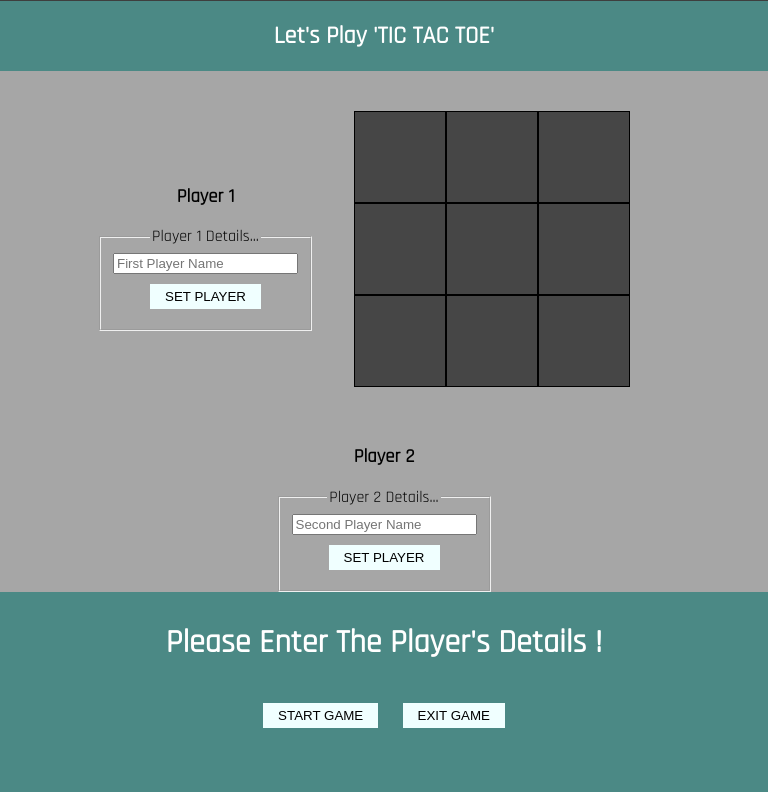
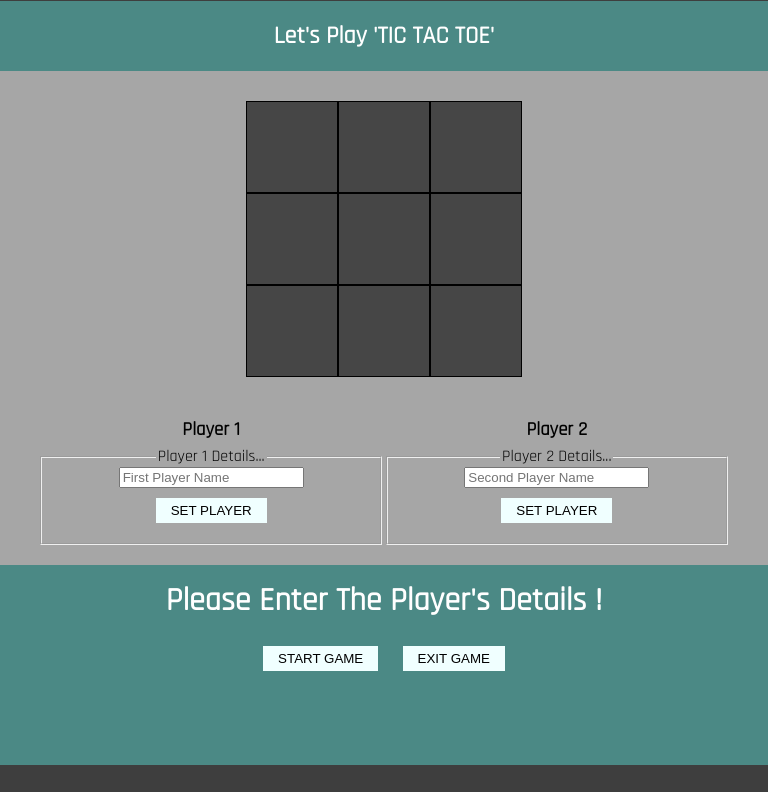
Before and after one commit to EbyChacko/project2_game, a plain HTML site: page tic-tac-toe.html in a window 768 px wide. Shown: the part 154-946 px from the top of the page. After the commit the page ends 919 px from the top, so only its background shows below. Drawn offline with Linux system fonts and the light colour scheme.

Commit message:
change in the responsiveness in screen size and started readme

```diff
--- a/assets/css/style.css
+++ b/assets/css/style.css
@@ -105,7 +105,7 @@ a {
 /* properties of Cells Conatiner */
 .cells {
     align-items: center;
-    padding: 80px;
+    padding: 30px;
     float: none;
     display: flex;
     flex-wrap: wrap;
@@ -279,7 +279,7 @@ a {
 
     /* properties of Cells Conatiner */
     .cells {
-        padding: 40px;
+        padding: 30px;
         width: 277px;
     }
 
@@ -302,7 +302,26 @@ a {
     }
 
     #notification {
-        padding: 30px;
+        padding: 15px;
+    }
+    .cells {
+
+        margin-right: 120px;
+        margin-left: 120px;
+    }
+
+    #player1 {
+        order: 1;
+        width: 45%;
+        margin-bottom: 20px;
+        line-height: .5;
+    }
+
+    #player2 {
+        order: 2;
+        width: 45%;
+        margin-bottom: 20px;
+        line-height: .5;
     }
 
 }
```
Also changed, not shown: assets/images/readme-images/edu-fun-logo.webp (added), 1 other file.
